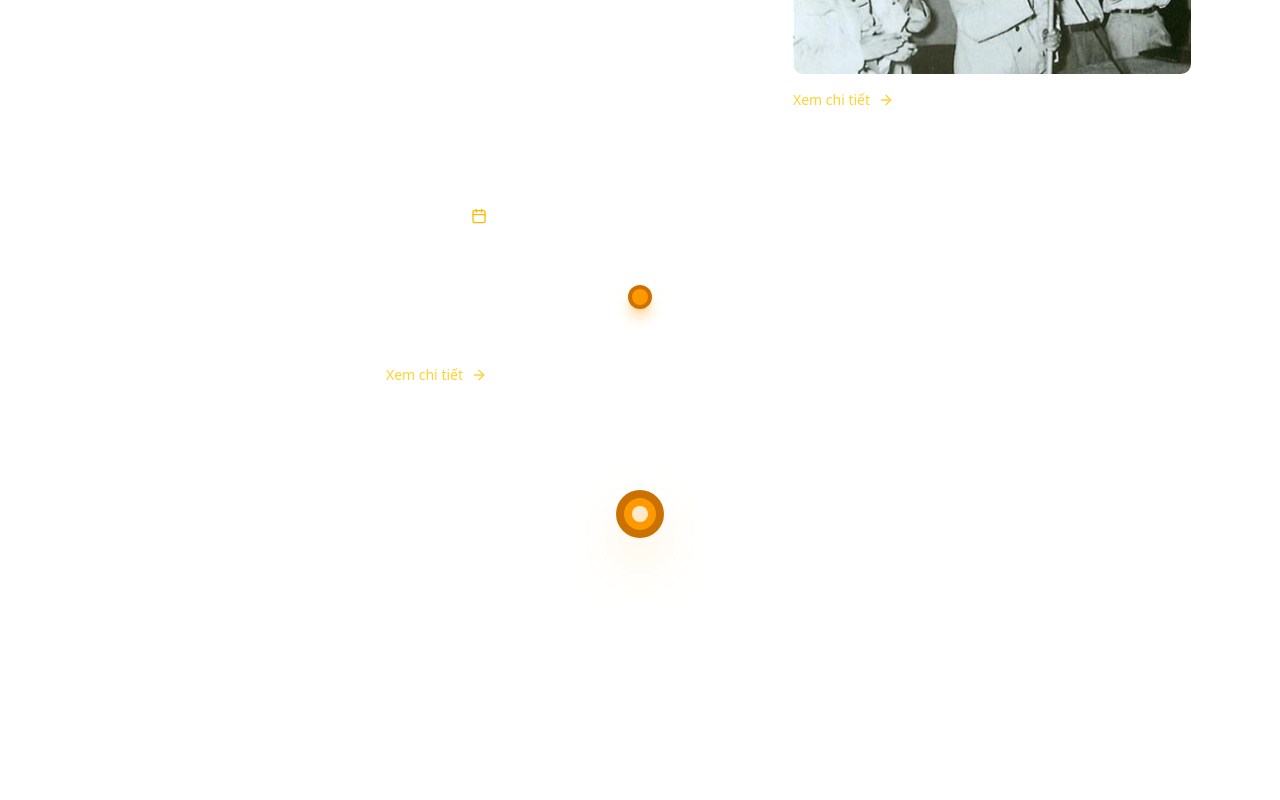
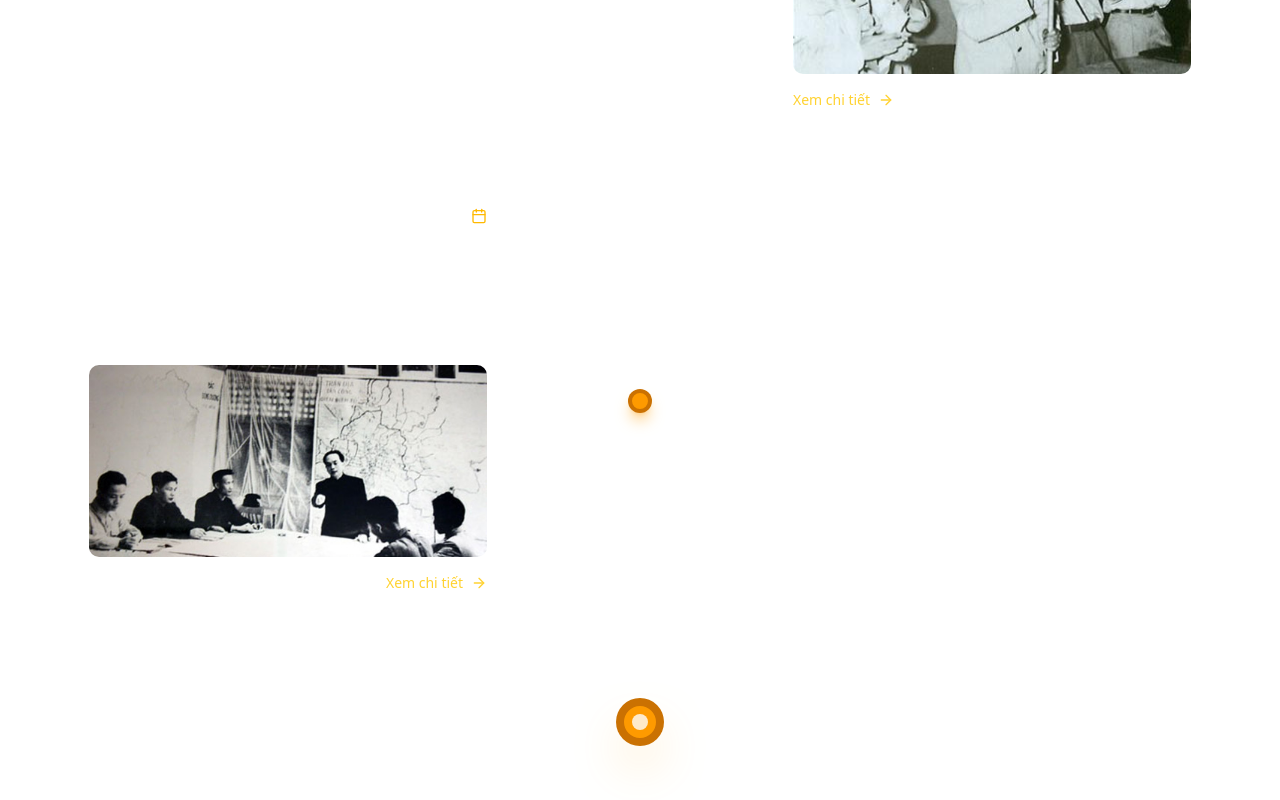
Before and after one commit to nguyenhcp2004/VNR, a Next.js app: page / in a window 1280 px wide. Shown: the part 3781-4581 px from the top of the page. Before the commit the page ends 4415 px from the top, so only its background shows below. Built offline with nearby package versions, Linux system fonts and the light colour scheme.

Commit message:
update timeline 1 image

```diff
--- a/common/constants/posts.ts
+++ b/common/constants/posts.ts
@@ -239,7 +239,9 @@ Khi Chiến tranh thế giới thứ hai bùng nổ (9-1939), tình hình Đông
 Đây là bước chuyển chiến lược quan trọng mở đầu cho cao trào giải phóng dân tộc dẫn tới Cách mạng Tháng Tám.
 
 `,
-image: [],
+    image: [
+  "/image/cot-moc-1.jpg", "/image/cot-moc-1-1.jpg"
+],
 linkResource: [
 "https://vi.wikipedia.org/wiki/%C4%90%E1%BA%A3ng_C%E1%BB%99ng_s%E1%BA%A3n_%C4%90%C3%B4ng_D%C6%B0%C6%A1ng"
 ],
```
Also changed, not shown: public/image/cot-moc-1-1.jpg (added), public/image/cot-moc-1.jpg (added).
